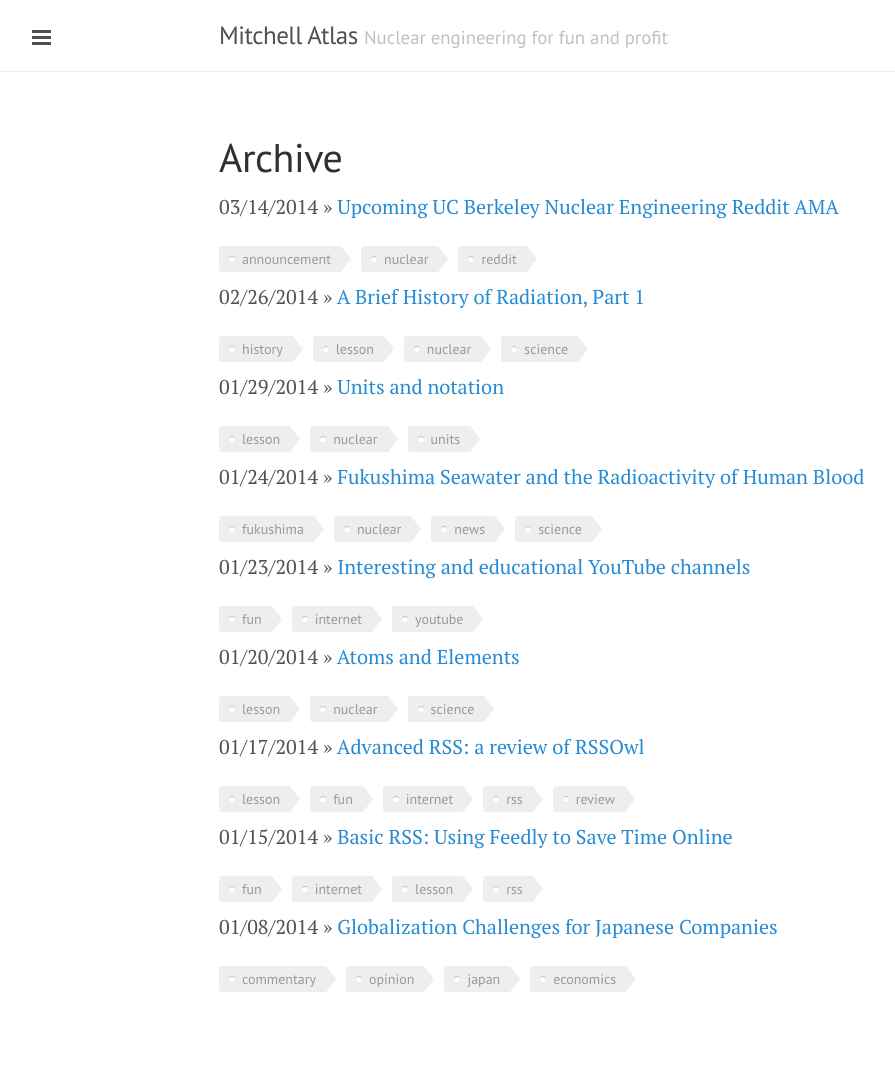
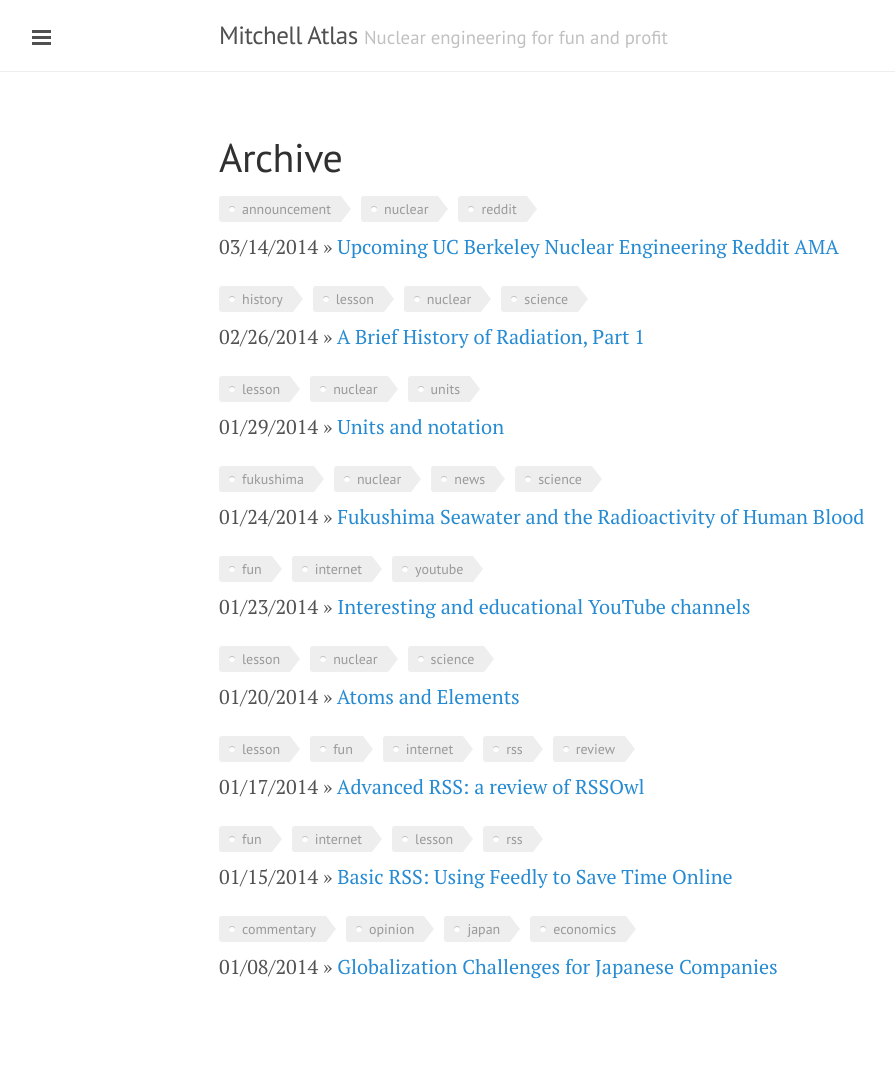
Before and after one commit to xatlasm/xatlasm.github.io, a Jekyll site: the page built from archive.md, in a window 1280 px wide. Shown: the whole page, without its empty margins (1-896 px from the left). Built offline with Jekyll 4.4.1, drawn with Linux system fonts in a browser that asks for light colours.

Commit message:
tags above posts on archive

```diff
--- a/archive.md
+++ b/archive.md
@@ -4,12 +4,11 @@ title: Archive
 ---
 
 {% for post in site.posts %}
-<span>{{ post.date | date: "%m/%d/%Y" }}</span> &raquo; [ {{ post.title }} ]({{ post.url }})
-
 <ul class="tags">
   {% for tag in post.tags %}
     <li><a href="{{ site.baseurl }}tags.html#{{tag}}" class="tag">{{ tag }}</a></li>
   {% endfor %}
 </ul>
 
+<span>{{ post.date | date: "%m/%d/%Y" }}</span> &raquo; [ {{ post.title }} ]({{ post.url }})
 {% endfor %}
```
